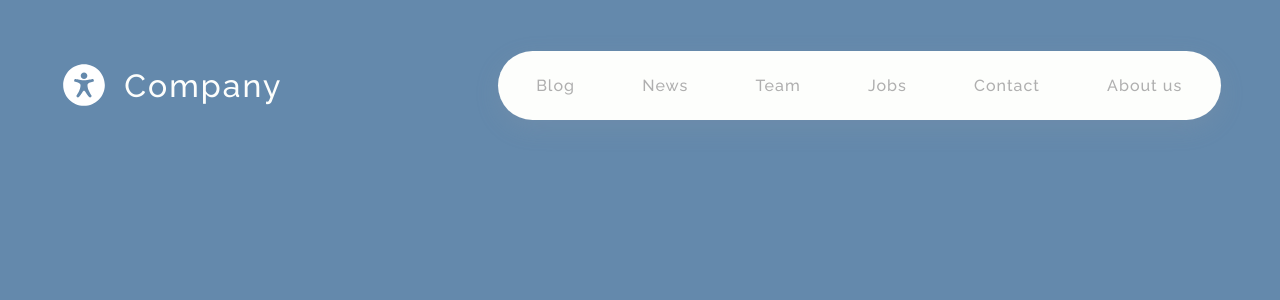
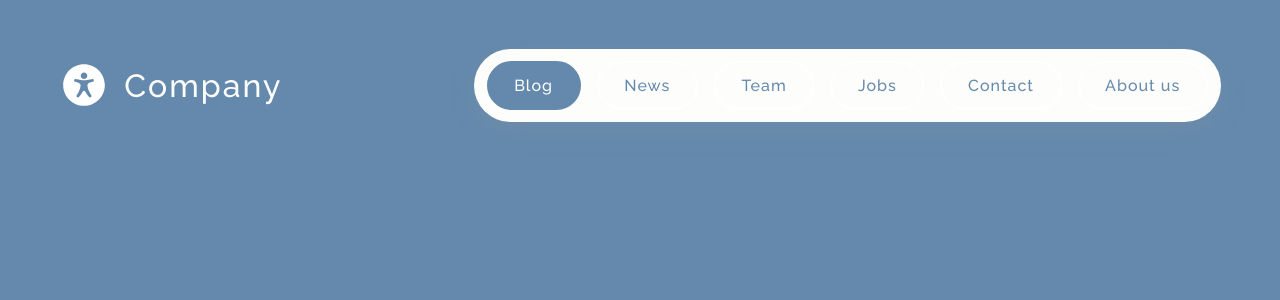
Before and after one commit to emelinepal/angular-first-project, an Angular app: page /blog in a window 1280 px wide. Shown: the top 300 px of the page. Built offline with nearby package versions, Linux system fonts and the light colour scheme.

Commit message:
fix: add state class on nav links

```diff
--- a/src/app/components/nav-bar/nav-bar.component.html
+++ b/src/app/components/nav-bar/nav-bar.component.html
@@ -1,27 +1,27 @@
 <nav id="app-nav" [ngClass]="{'nav-open' : mobileMenuOpen}">
     <div class="nav-container">
-        <div id="app-brand" class="flex align-center">
+        <div id="app-brand" class="flex align-center" routerLink="/" >
             <svg class="brand-logo" width="50" fill="white" clip-rule="evenodd" fill-rule="evenodd" stroke-linejoin="round" stroke-miterlimit="2" viewBox="0 0 24 24" xmlns="http://www.w3.org/2000/svg"><path d="m12.002 2c5.518 0 9.998 4.48 9.998 9.998 0 5.517-4.48 9.997-9.998 9.997-5.517 0-9.997-4.48-9.997-9.997 0-5.518 4.48-9.998 9.997-9.998zm4.047 7.107c-.235 0-1.893.576-4.044.576-2.167 0-3.792-.576-4.045-.576-.378 0-.687.308-.687.687 0 .318.225.599.531.669.613.16 1.262.293 1.757.542.459.231.78.566.78 1.14 0 2.027-1.325 3.92-1.859 4.817-.001 0-.001 0-.001.001-.061.105-.092.224-.092.344 0 .379.308.687.687.687.184 0 .358-.072.488-.204.447-.449 1.334-1.784 1.739-2.429.2-.319.395-.621.705-.622.302.001.498.303.699.622.405.645 1.29 1.98 1.737 2.429.13.132.304.204.489.204.379 0 .687-.308.687-.687 0-.119-.031-.237-.098-.353 0-.001 0-.001-.001-.002-.546-.919-1.853-2.778-1.853-4.807 0-.609.368-.956.851-1.186.519-.247 1.167-.362 1.681-.495.31-.071.536-.352.536-.67 0-.379-.309-.687-.687-.687zm-4.031-3.113c-.875 0-1.586.713-1.586 1.593 0 .879.711 1.592 1.586 1.592.876 0 1.586-.713 1.586-1.592 0-.88-.71-1.593-1.586-1.593z" fill-rule="nonzero"/></svg>
             <h1 class="brand-name">Company</h1>
         </div>
         <div class="nav-links desktop-only">
             <ul class="nav-links-list">
-                <li class="nav-link" routerLink="/blog">
+                <li class="nav-link" routerLink="/blog" routerLinkActive="active">
                     Blog
                 </li>
-                <li class="nav-link" routerLink="/news">
+                <li class="nav-link" routerLink="/news" routerLinkActive="active">
                     News
                 </li>
-                <li class="nav-link" routerLink="/team">
+                <li class="nav-link" routerLink="/team" routerLinkActive="active">
                     Team
                 </li>
-                <li class="nav-link" routerLink="/jobs">
+                <li class="nav-link" routerLink="/jobs" routerLinkActive="active">
                     Jobs
                 </li>
-                <li class="nav-link" routerLink="/contact">
+                <li class="nav-link" routerLink="/contact" routerLinkActive="active">
                     Contact
                 </li>
-                <li class="nav-link" routerLink="/about-us">
+                <li class="nav-link" routerLink="/about-us" routerLinkActive="active">
                     About us
                 </li>
             </ul>
@@ -40,22 +40,22 @@
 
     <div class="nav-mobile">
         <div class="nav-links" [ngClass]="{'fade-in' : mobileMenuOpen}">
-            <li class="nav-link" routerLink="/blog">
+            <li class="nav-link" routerLink="/blog" routerLinkActive="active">
 				Blog
 			</li>
-			<li class="nav-link" routerLink="/news">
+			<li class="nav-link" routerLink="/news" routerLinkActive="active">
 				News
 			</li>
-			<li class="nav-link" routerLink="/team">
+			<li class="nav-link" routerLink="/team" routerLinkActive="active">
 				Team
 			</li>
-			<li class="nav-link" routerLink="/jobs">
+			<li class="nav-link" routerLink="/jobs" routerLinkActive="active">
 				Jobs
 			</li>
-			<li class="nav-link" routerLink="/contact">
+			<li class="nav-link" routerLink="/contact" routerLinkActive="active">
 				Contact
 			</li>
-			<li class="nav-link" routerLink="/about-us">
+			<li class="nav-link" routerLink="/about-us" routerLinkActive="active">
 				About us
 			</li>
         </div>
--- a/src/app/components/nav-bar/nav-bar.component.scss
+++ b/src/app/components/nav-bar/nav-bar.component.scss
@@ -52,15 +52,21 @@ $grey: #afafaf;
                     margin: 7px 8px;
                     cursor: pointer;
                     padding: 13px 2vw;
-                    color: $grey;
+                    color: $light-blue;
                     border-radius: 50px;
                     transition: all .1s;
                     font-weight: 500;
                     font-size: 16px;
                     letter-spacing: 1px;
                     white-space: nowrap;
+                    border: 2px solid white;
 
-                    &:hover, &:focus, &.active{
+                    &:hover, &:focus{
+                        border: 2px solid $light-blue;
+                    }
+
+                    &.active{
+                        border: 2px solid $light-blue;
                         background: $light-blue;
                         color: $white;
                     }
```
